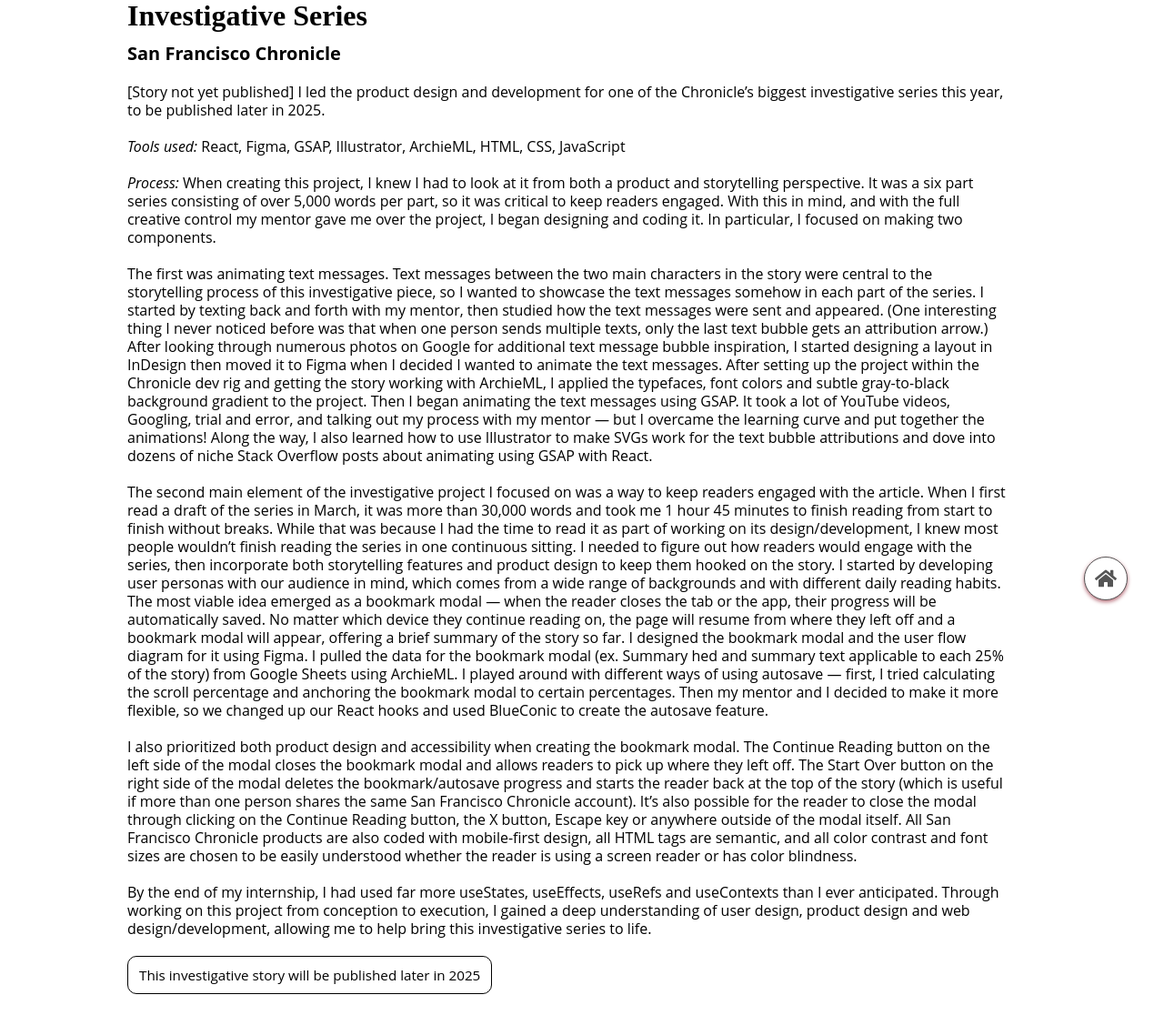
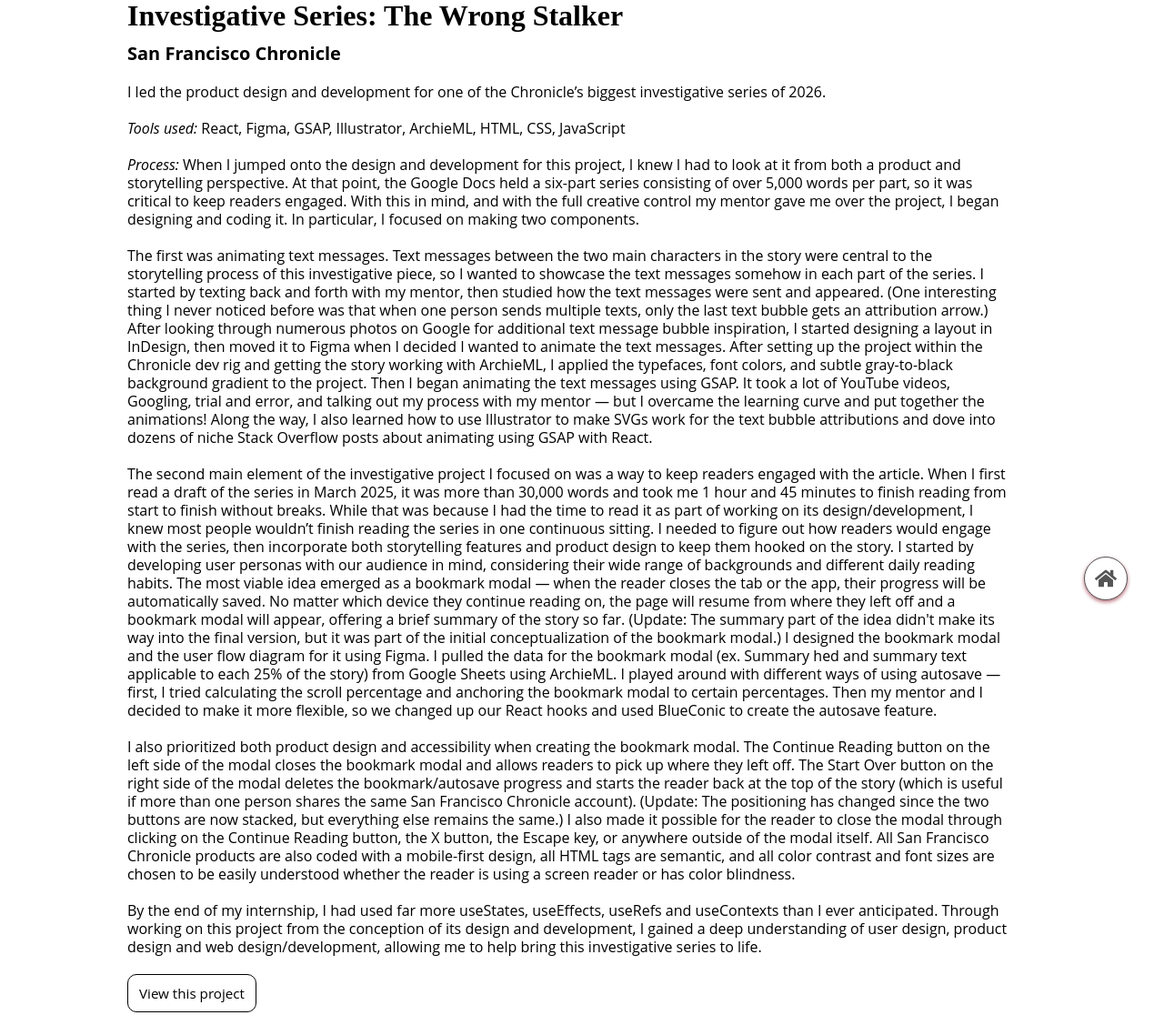
Before and after one commit to valerieychu/valerieychu.github.io, a Gatsby site: page /work/stalker-project in a window 1280 px wide. Shown: the part 116-1232 px from the top of the page at 91% size. Built offline with nearby package versions, Linux system fonts and the light colour scheme; Gatsby itself is replaced by a stand-in of ours.

Commit message:
investigative project updated

```diff
--- a/src/pages/work/stalker-project.js
+++ b/src/pages/work/stalker-project.js
@@ -5,6 +5,7 @@
 import Header from './../header';
 import Footer from './../footer';
 import sfchroniclehome from '../../images/sfchroniclehome.png';
+import thewrongstalker from '../../images/thewrongstalker.png';
 
 const WorksampleStalker = () => {
   return (
@@ -12,7 +13,7 @@
       <Header />
       <div className='centered-text'>
         <h3 className='h3' style={{ marginTop: '2rem' }}>
-          Investigative Series
+          Investigative Series: The Wrong Stalker
         </h3>
 
         {/* Investigative Project */}
@@ -20,9 +21,8 @@
         {/* Investigative Project */}
         <h4 className='h4'>San Francisco Chronicle</h4>
         <p className='paragraph'>
-          [Story not yet published] I led the product design and development for
-          one of the Chronicle’s biggest investigative series this year, to be
-          published later in 2025.
+          I led the product design and development for one of the Chronicle’s
+          biggest investigative series of 2026.
         </p>
 
         <p className='paragraph'>
@@ -33,12 +33,13 @@
 
         <p className='paragraph'>
           <i>Process: </i>
-          When creating this project, I knew I had to look at it from both a
-          product and storytelling perspective. It was a six part series
-          consisting of over 5,000 words per part, so it was critical to keep
-          readers engaged. With this in mind, and with the full creative control
-          my mentor gave me over the project, I began designing and coding it.
-          In particular, I focused on making two components.
+          When I jumped onto the design and development for this project, I knew
+          I had to look at it from both a product and storytelling perspective.
+          At that point, the Google Docs held a six-part series consisting of
+          over 5,000 words per part, so it was critical to keep readers engaged.
+          With this in mind, and with the full creative control my mentor gave
+          me over the project, I began designing and coding it. In particular, I
+          focused on making two components.
         </p>
         <p className='paragraph'>
           The first was animating text messages. Text messages between the two
@@ -50,43 +51,45 @@
           one person sends multiple texts, only the last text bubble gets an
           attribution arrow.) After looking through numerous photos on Google
           for additional text message bubble inspiration, I started designing a
-          layout in InDesign then moved it to Figma when I decided I wanted to
+          layout in InDesign, then moved it to Figma when I decided I wanted to
           animate the text messages. After setting up the project within the
           Chronicle dev rig and getting the story working with ArchieML, I
-          applied the typefaces, font colors and subtle gray-to-black background
-          gradient to the project. Then I began animating the text messages
-          using GSAP. It took a lot of YouTube videos, Googling, trial and
-          error, and talking out my process with my mentor — but I overcame the
-          learning curve and put together the animations! Along the way, I also
-          learned how to use Illustrator to make SVGs work for the text bubble
-          attributions and dove into dozens of niche Stack Overflow posts about
-          animating using GSAP with React.
+          applied the typefaces, font colors, and subtle gray-to-black
+          background gradient to the project. Then I began animating the text
+          messages using GSAP. It took a lot of YouTube videos, Googling, trial
+          and error, and talking out my process with my mentor — but I overcame
+          the learning curve and put together the animations! Along the way, I
+          also learned how to use Illustrator to make SVGs work for the text
+          bubble attributions and dove into dozens of niche Stack Overflow posts
+          about animating using GSAP with React.
         </p>
         <p className='paragraph'>
           The second main element of the investigative project I focused on was
           a way to keep readers engaged with the article. When I first read a
-          draft of the series in March, it was more than 30,000 words and took
-          me 1 hour 45 minutes to finish reading from start to finish without
-          breaks. While that was because I had the time to read it as part of
-          working on its design/development, I knew most people wouldn’t finish
-          reading the series in one continuous sitting. I needed to figure out
-          how readers would engage with the series, then incorporate both
-          storytelling features and product design to keep them hooked on the
-          story. I started by developing user personas with our audience in
-          mind, which comes from a wide range of backgrounds and with different
-          daily reading habits. The most viable idea emerged as a bookmark modal
-          — when the reader closes the tab or the app, their progress will be
+          draft of the series in March 2025, it was more than 30,000 words and
+          took me 1 hour and 45 minutes to finish reading from start to finish
+          without breaks. While that was because I had the time to read it as
+          part of working on its design/development, I knew most people wouldn’t
+          finish reading the series in one continuous sitting. I needed to
+          figure out how readers would engage with the series, then incorporate
+          both storytelling features and product design to keep them hooked on
+          the story. I started by developing user personas with our audience in
+          mind, considering their wide range of backgrounds and different daily
+          reading habits. The most viable idea emerged as a bookmark modal —
+          when the reader closes the tab or the app, their progress will be
           automatically saved. No matter which device they continue reading on,
           the page will resume from where they left off and a bookmark modal
-          will appear, offering a brief summary of the story so far. I designed
-          the bookmark modal and the user flow diagram for it using Figma. I
-          pulled the data for the bookmark modal (ex. Summary hed and summary
-          text applicable to each 25% of the story) from Google Sheets using
-          ArchieML. I played around with different ways of using autosave —
-          first, I tried calculating the scroll percentage and anchoring the
-          bookmark modal to certain percentages. Then my mentor and I decided to
-          make it more flexible, so we changed up our React hooks and used
-          BlueConic to create the autosave feature.
+          will appear, offering a brief summary of the story so far. (Update:
+          The summary part of the idea didn't make its way into the final
+          version, but it was part of the initial conceptualization of the
+          bookmark modal.) I designed the bookmark modal and the user flow
+          diagram for it using Figma. I pulled the data for the bookmark modal
+          (ex. Summary hed and summary text applicable to each 25% of the story)
+          from Google Sheets using ArchieML. I played around with different ways
+          of using autosave — first, I tried calculating the scroll percentage
+          and anchoring the bookmark modal to certain percentages. Then my
+          mentor and I decided to make it more flexible, so we changed up our
+          React hooks and used BlueConic to create the autosave feature.
         </p>
         <p className='paragraph'>
           I also prioritized both product design and accessibility when creating
@@ -95,10 +98,12 @@
           where they left off. The Start Over button on the right side of the
           modal deletes the bookmark/autosave progress and starts the reader
           back at the top of the story (which is useful if more than one person
-          shares the same San Francisco Chronicle account). It’s also possible
-          for the reader to close the modal through clicking on the Continue
-          Reading button, the X button, Escape key or anywhere outside of the
-          modal itself. All San Francisco Chronicle products are also coded with
+          shares the same San Francisco Chronicle account). (Update: The
+          positioning has changed since the two buttons are now stacked, but
+          everything else remains the same.) I also made it possible for the
+          reader to close the modal through clicking on the Continue Reading
+          button, the X button, the Escape key, or anywhere outside of the modal
+          itself. All San Francisco Chronicle products are also coded with a
           mobile-first design, all HTML tags are semantic, and all color
           contrast and font sizes are chosen to be easily understood whether the
           reader is using a screen reader or has color blindness.
@@ -106,23 +111,28 @@
         <p className='paragraph'>
           By the end of my internship, I had used far more useStates,
           useEffects, useRefs and useContexts than I ever anticipated. Through
-          working on this project from conception to execution, I gained a deep
-          understanding of user design, product design and web
-          design/development, allowing me to help bring this investigative
-          series to life.
+          working on this project from the conception of its design and
+          development, I gained a deep understanding of user design, product
+          design and web design/development, allowing me to help bring this
+          investigative series to life.
         </p>
 
         <button
           className='view-this-project'
           style={{ marginRight: '1rem' }}
-          onClick={() => window.open('https://www.sfchronicle.com/', '_blank')}>
-          This investigative story will be published later in 2025
+          onClick={() =>
+            window.open(
+              'https://www.sfchronicle.com/projects/2026/the-wrong-stalker/?utm_source=marketing&utm_medium=copy-url-link&utm_campaign=article-share&hash=aHR0cHM6Ly93d3cuc2ZjaHJvbmljbGUuY29tL3Byb2plY3RzLzIwMjYvdGhlLXdyb25nLXN0YWxrZXIv&time=MTc3OTQzOTk1OTIxMw==&rid=NmRmODQ5YTgtNDE3Mi00ZWQ4LTg0ZmEtYjkwNjYxZjUyNDU4&sharecount=MQ==',
+              '_blank',
+            )
+          }>
+          View this project
         </button>
 
         <img
           style={{ maxWidth: '100%', margin: '1rem 0' }}
-          src={sfchroniclehome}
-          alt='San Francisco Chronicle home page'
+          src={thewrongstalker}
+          alt='The Wrong Stalker page'
         />
       </div>
       <Footer />
```
Also changed, not shown: src/pages/home.js (+4 -3 lines), src/pages/work.js (+4 -3 lines), 2 other files.
